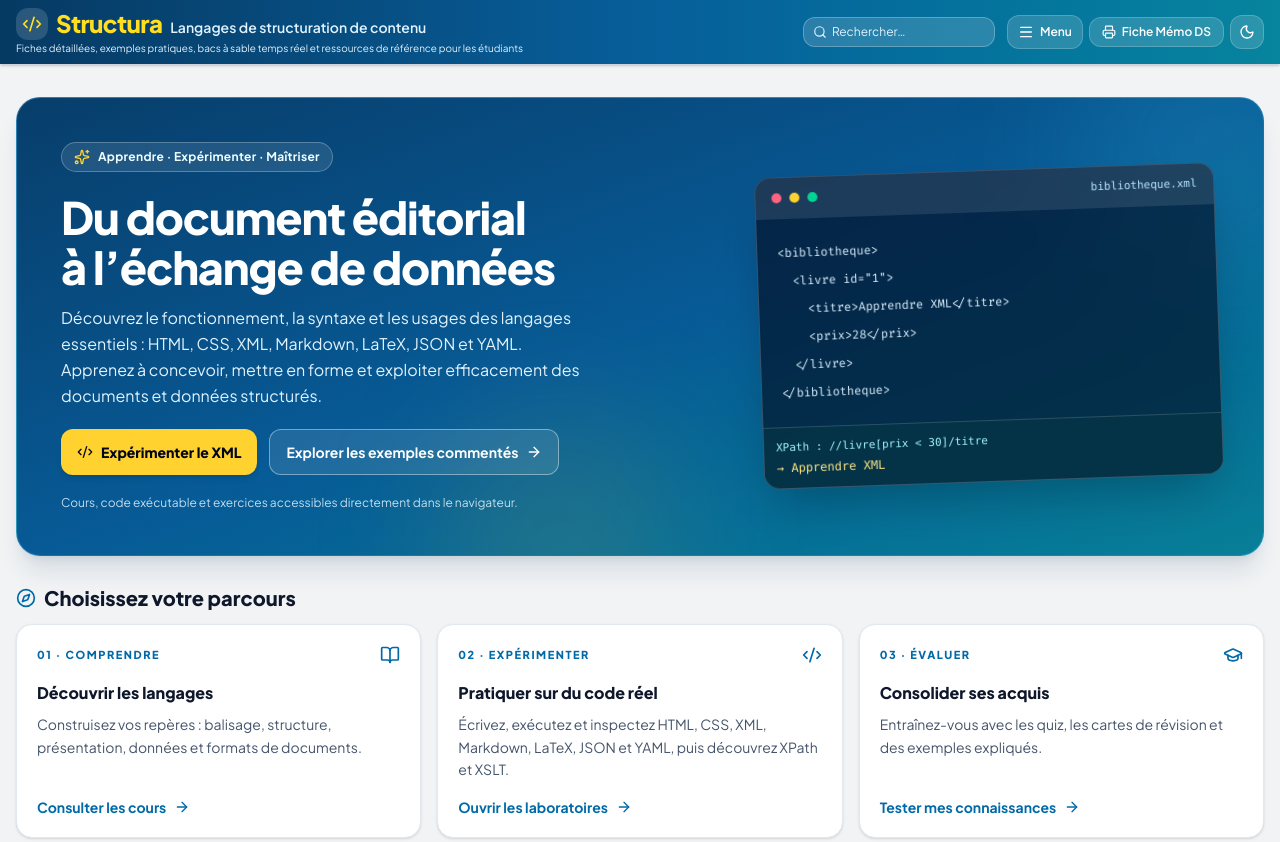
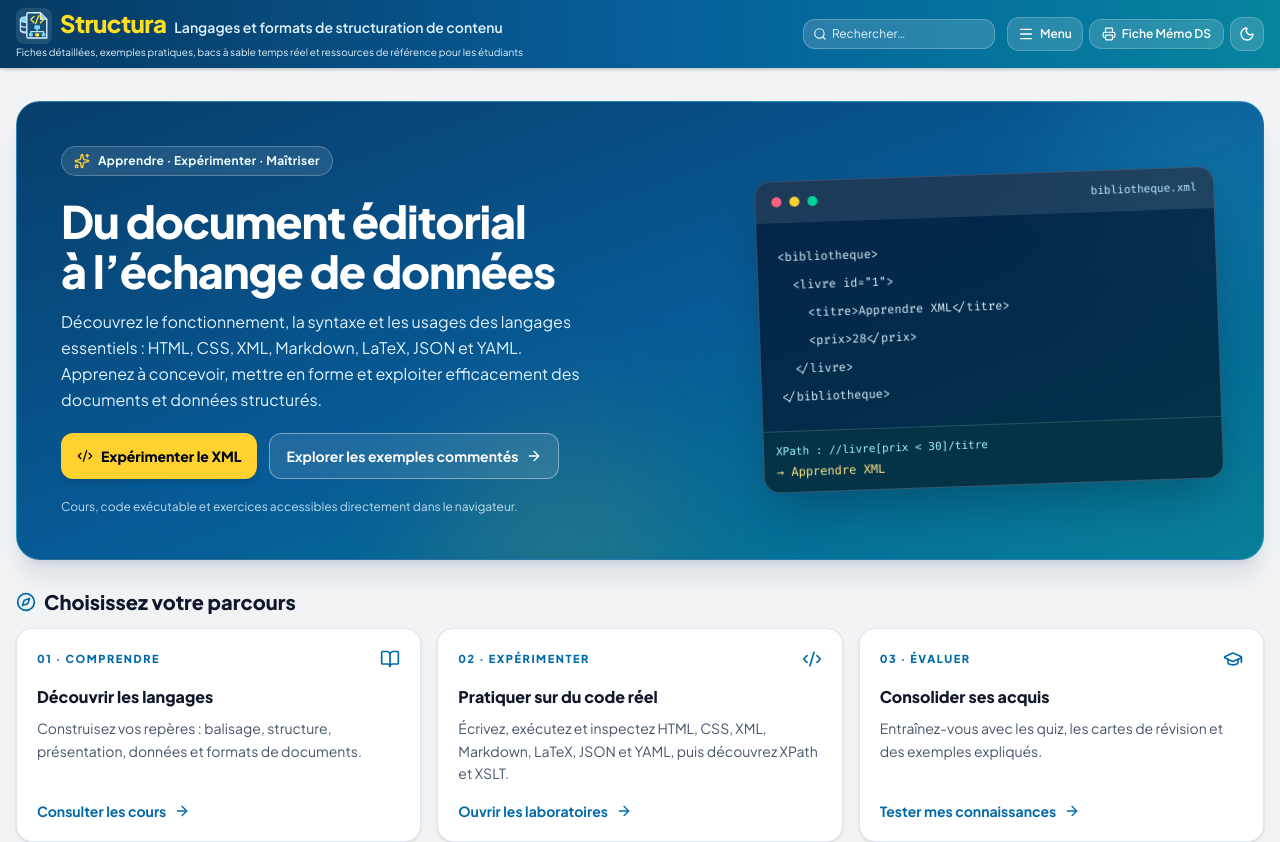
Before and after one commit to Bouguen/ds-1, a React (Vite) app: page / in a window 1280 px wide. Shown: the top 842 px of the page. Built offline with nearby package versions, Linux system fonts and the light colour scheme.

Commit message:
Intégrer le symbole Structura et préciser les langages et formats

```diff
--- a/src/components/Header.tsx
+++ b/src/components/Header.tsx
@@ -70,14 +70,26 @@ export const Header: React.FC<HeaderProps> = ({
               <button type="button" onClick={() => { setMenuExpanded(false); onGoHome(); }} aria-label="Retour à l’accueil — Structura"
                 title="Revenir à l’accueil et aux fiches de cours"
                 className="flex flex-wrap text-left items-baseline justify-start gap-x-2 gap-y-0.5 rounded-xl p-1 -m-1 hover:bg-white/10 focus-visible:outline focus-visible:outline-2 focus-visible:outline-offset-2 focus-visible:outline-amber-300 transition-colors cursor-pointer">
-                <span className="p-1.5 rounded-xl bg-white/15 backdrop-blur-sm shrink-0 self-center">
-                  <Code2 className="w-5 h-5 text-yellow-300" aria-hidden="true" />
+                <span className="p-0.5 rounded-lg bg-white/10 shrink-0 self-center">
+                  <svg viewBox="0 0 40 40" className="w-8 h-8" fill="none" aria-hidden="true" focusable="false">
+                    {/* Données, document balisé et arborescence : symbole compact de Structura. */}
+                    <path d="M3 12c0-2 3-3.5 7-3.5s7 1.5 7 3.5-3 3.5-7 3.5S3 14 3 12Z" fill="#7dd3fc" stroke="#bae6fd" strokeWidth="1.4"/>
+                    <path d="M3 12v13c0 2 3 3.5 7 3.5s7-1.5 7-3.5V12M3 18c0 2 3 3.5 7 3.5M3 24c0 2 3 3.5 7 3.5" stroke="#bae6fd" strokeWidth="1.6" strokeLinecap="round"/>
+                    <path d="M13 3.5h15l8 8V35H13a2 2 0 0 1-2-2V5.5a2 2 0 0 1 2-2Z" fill="#164e78" stroke="#e0f2fe" strokeWidth="1.7" strokeLinejoin="round"/>
+                    <path d="M28 3.5v8h8" fill="#7dd3fc" stroke="#e0f2fe" strokeWidth="1.4" strokeLinejoin="round"/>
+                    <path d="m20 8-4 4 4 4m8-8 4 4-4 4m-2-9-4 10" stroke="#fde047" strokeWidth="1.7" strokeLinecap="round" strokeLinejoin="round"/>
+                    <path d="M24 23v4m-8 3v-3h16v3" stroke="#bae6fd" strokeWidth="1.5" strokeLinecap="round" strokeLinejoin="round"/>
+                    <rect x="20.5" y="19" width="7" height="5" rx="1" fill="#7dd3fc"/>
+                    <rect x="13.5" y="29" width="5" height="4" rx="1" fill="#7dd3fc"/>
+                    <rect x="21.5" y="29" width="5" height="4" rx="1" fill="#fde047"/>
+                    <rect x="29.5" y="29" width="5" height="4" rx="1" fill="#7dd3fc"/>
+                  </svg>
                 </span>
                 <span className="text-lg sm:text-2xl font-black tracking-tight text-yellow-300 leading-tight">
                   Structura
                 </span>
                 <span className="text-xs sm:text-sm font-semibold tracking-normal text-sky-100 leading-tight">
-                  Langages de structuration de contenu
+                  Langages et formats de structuration de contenu
                 </span>
               </button>
             </h1>
```
